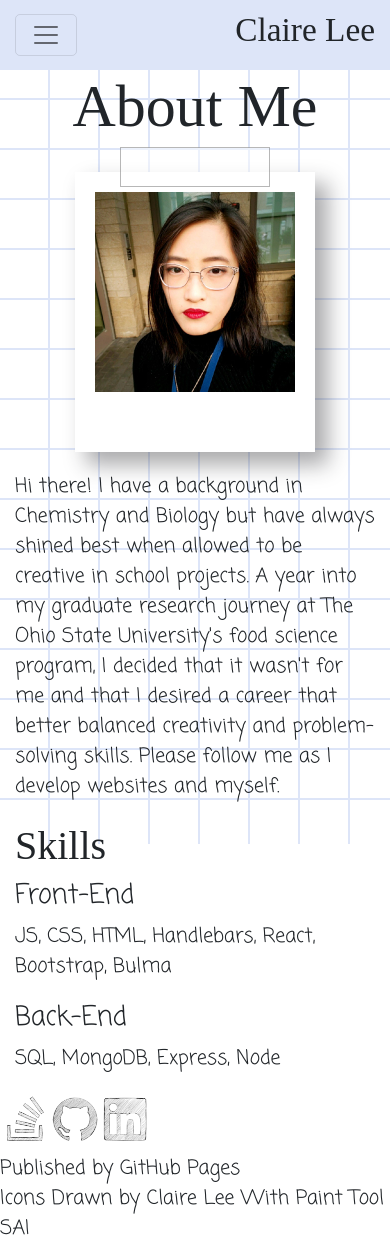
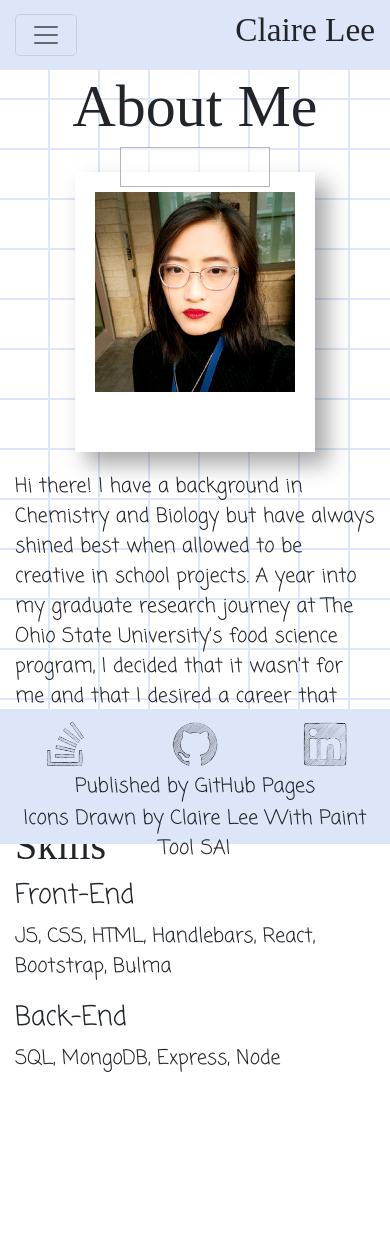
Before and after one commit to leeclaire156/Portfolio-V2, a React (Create React App) app: page / in a window 390 px wide. After the commit the page ends 1094 px from the top, so only its background shows below. Built offline with nearby package versions, Linux system fonts and the light colour scheme; a web font is replaced by a local one.

Commit message:
Separates footer CSS into separate file and adjusts to responsiveness

```diff
--- a/src/components/footer/Footer.js
+++ b/src/components/footer/Footer.js
@@ -1,4 +1,5 @@
 import React from "react";
+import styles from '../../styles/footer.css';
 import stackedOverflow192 from "../../images/stackedOverflow192.png";
 import gitHub192 from "../../images/gitHub192.png";
 import linkedIn192 from "../../images/linkedIn192.png";
@@ -6,8 +7,18 @@ import linkedIn192 from "../../images/linkedIn192.png";
 
 export default function Footer() {
     return (
-        <footer>
         <div>
+            <footer style={styles.footer}>
+                <div className="container footerContainer">
+                    <div className="credits">
+                        <div className="publishCredits">
+                            Published by GitHub Pages
+                        </div>
+                        <div className="iconCredits">
+                            Icons Drawn by Claire Lee With Paint Tool SAI
+                        </div>
+                    </div>
+                    <div className="footerIcons">
                         <a href="https://stackoverflow.com/users/21561625/leeclaire156/" target="_blank" rel="noreferrer">
                             <img src={stackedOverflow192} height="50px" width="50px" alt="hand-drawn version of Stacked Overflow linked icon that lead's to Claire Lee's profile" />
                         </a>
@@ -18,12 +29,8 @@ export default function Footer() {
                             <img src={linkedIn192} height="50px" width="50px" alt="hand-drawn version of LinkedIn linked icon that lead's to Claire Lee's profile" />
                         </a>
                     </div>
-            <div className="mt-2">
-                Published by GitHub Pages
-            </div>
-            <div >
-                Icons Drawn by Claire Lee With Paint Tool SAI
                 </div>
             </footer>
+        </div>
     );
 }
--- /dev/null
+++ b/src/styles/footer.css
@@ -0,0 +1,53 @@
+footer {
+    background-color: var(--nav-background-color);
+    position: fixed;
+    left: 0;
+    bottom: 0;
+    width: 100%;
+}
+
+.footerIcons>a>img:hover {
+    height: 55px;
+    width: 55px;
+}
+
+/* Mobile and Tablet Footer Styling */
+@media screen and (max-width: 992px) {
+    footer {
+        height: 135px;
+    }
+
+    .footerContainer {
+        padding: 10px 0 0 0;
+        display: flex;
+        flex-direction: column-reverse;
+        align-items: center;
+        text-align: center;
+    }
+
+    .publishCredits {
+        margin: 2.5px 0;
+    }
+
+    /* Spaces the Footer icon links apart */
+    .footerIcons>a:nth-child(1),
+    .footerIcons>a:nth-child(2) {
+        margin-right: 4rem;
+    }
+}
+
+/* Desktop Footer Styling */
+@media screen and (min-width: 992px) {
+    .footerContainer {
+        padding: 10px 0 0 0;
+        display: flex;
+        flex-direction: row;
+        justify-content: space-between;
+    }
+
+    /* Spaces the Footer icon links apart */
+    .footerIcons>a:nth-child(1),
+    .footerIcons>a:nth-child(2) {
+        margin-right: 5rem;
+    }
+}
```
Lines whose indentation alone changed are shown as unchanged.
